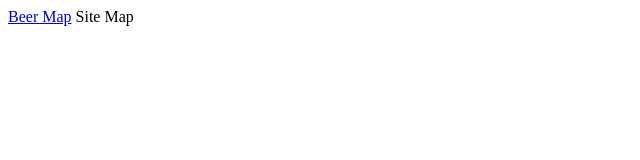
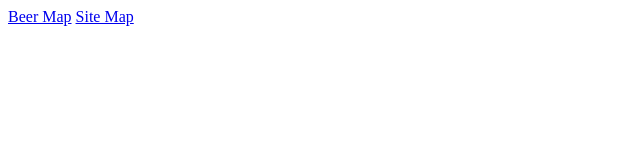
Before and after one commit to ucd-brenn/sturdy-succotash, a plain HTML site: page index.html in a window 1280 px wide. Shown: the full height of the page, 0-640 px from the left. Drawn offline with Linux system fonts and the light colour scheme.

Commit message:
yuppity yup yup

```diff
--- a/index.html
+++ b/index.html
@@ -6,5 +6,5 @@
 </head>
 <body>
   <a href="maps/new_map.html">Beer Map</a>
-  <a hreg="map-folder\integrated-map.html">Site Map</a>
+  <a href="map-folder\integrated-map.html">Site Map</a>
 </body>
```
